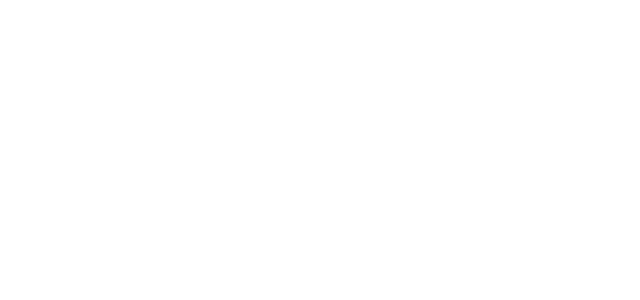
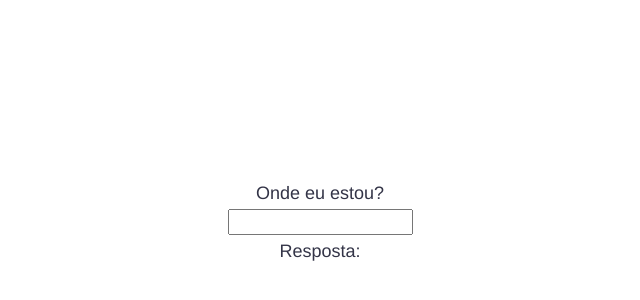
Before and after one commit to andreluizlopes/intro-to-react, a React (Create React App) app: page /validation in a window 1280 px wide. Shown: the part 178-478 px from the top of the page, without its empty margins (320-960 px from the left). Built offline with nearby package versions, Linux system fonts and the light colour scheme.

Commit message:
Example with controlled input, real time validation and life cycles

```diff
--- a/src/App.js
+++ b/src/App.js
@@ -8,6 +8,7 @@
 import GetToWork from './components/get-to-work/get-to-work'
 import Form from './components/form/form'
 import Menu from './components/menu/example'
+import WhereAmI from './components/validation/WhereAmI'
 import './assets/css/main.css'
 
 class App extends Component {
@@ -24,6 +25,7 @@
           <Route exact path="/get-to-work" component={GetToWork} />
           <Route exact path="/form" component={Form} />
           <Route exact path="/menu" component={Menu} />
+          <Route exact path="/validation" component={WhereAmI} />
         </main>
 
       </div>
--- /dev/null
+++ b/src/components/validation/WhereAmI.jsx
@@ -0,0 +1,44 @@
+import React, { Component } from 'react';
+import './validation.css';
+
+class WhereAmI extends Component {
+  constructor(props) {
+    super(props);
+
+    this.state = {
+      inputValue: '',
+    };
+  }
+
+  changeInput = (e) => {
+    this.setState({
+      inputValue: e.target.value,
+    });
+  }
+
+  componentWillMount() {
+    console.log('Se prepare, esse componente foda será montado');
+    window.alert('Oiii');
+  }
+
+  componentDidMount() {
+    console.log('Esse componente foda acabou de ser montado');
+  }
+
+  render() {
+    console.log('Esse componente foi renderizado em: ' + Date.now());
+    return (
+      <div className="validationContainer">
+        <p className="bigText">{this.state.inputValue}</p>
+        <p>Onde eu estou?</p>
+        <input type="text" onChange={this.changeInput} value={this.state.inputValue} />
+        <p>Resposta: {this.state.inputValue}</p>
+        {this.state.inputValue === 'Escale' && (
+          <p>Sim!! Você está na <strong>Escale</strong></p>
+        )}
+      </div>
+    );
+  }
+}
+
+export default WhereAmI;
--- /dev/null
+++ b/src/components/validation/validation.css
@@ -0,0 +1,15 @@
+.validationContainer {
+    text-align: center;
+    display: flex;
+    align-items: center;
+    height: 100vh;
+    justify-content: center;
+    flex-direction: column;
+}
+
+.bigText {
+    font-size: 100px;
+    position: absolute;
+    top: 0;
+    opacity: 0.3;
+}
```
